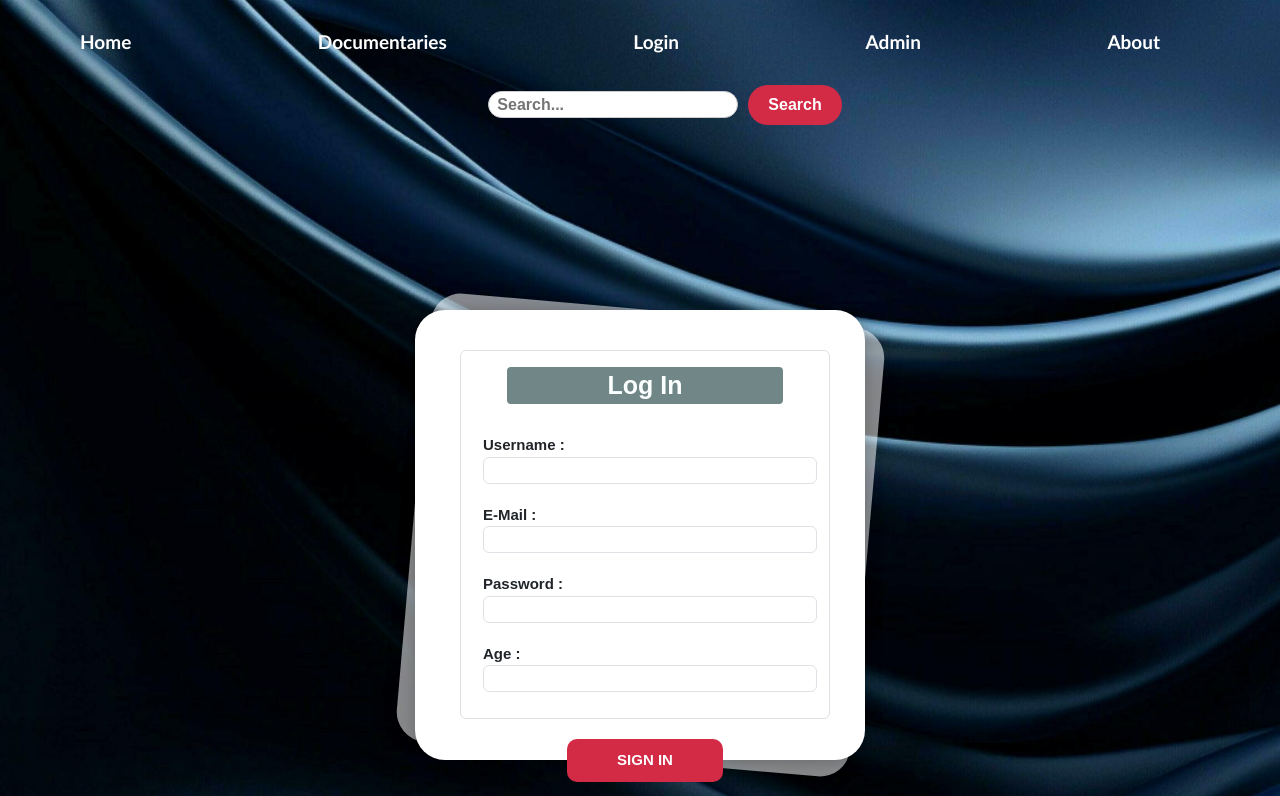
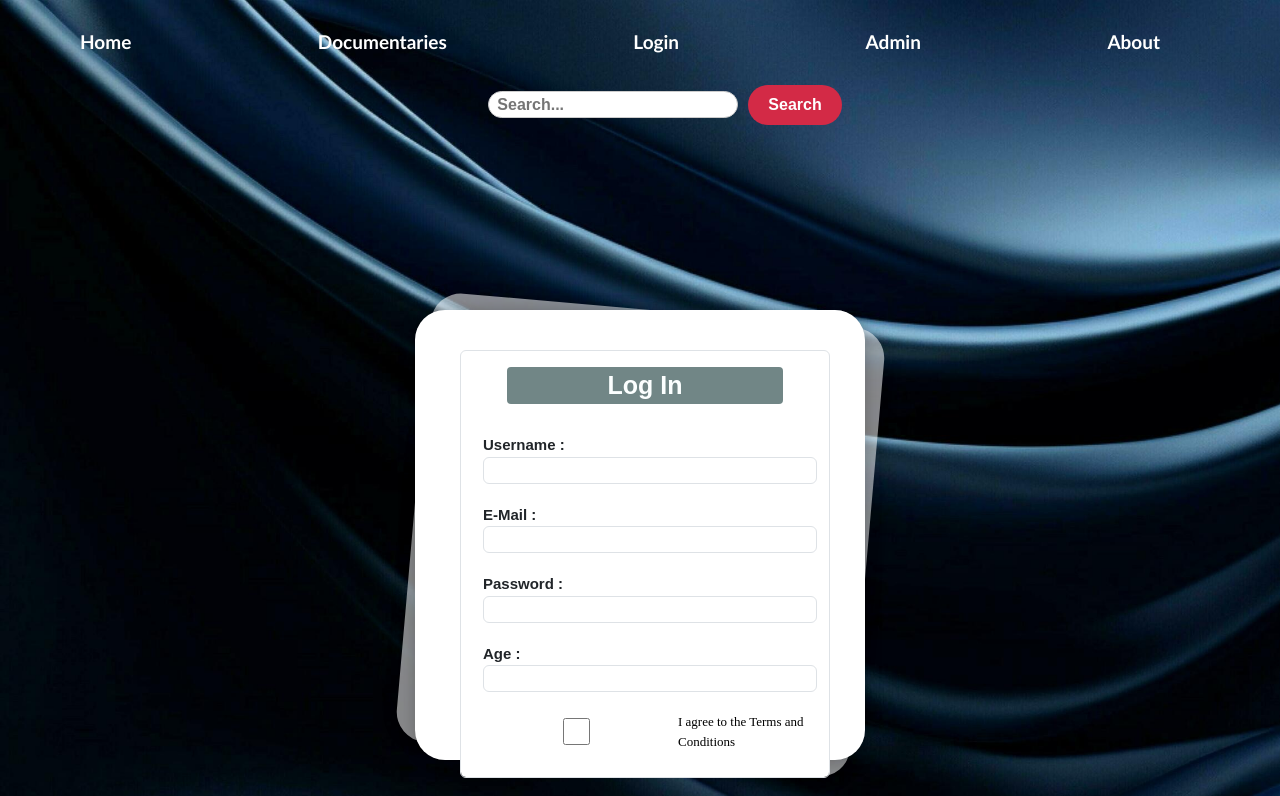
Before and after one commit to fatmax-02/documentary-website, a React (Create React App) app in the folder project 1/client/: page /login in a window 1280 px wide. Shown: the top 796 px of the page. Built offline with nearby package versions, Linux system fonts and the light colour scheme.

Commit message:
Update Login.js

```diff
--- a/project 1/client/src/component/Login.js
+++ b/project 1/client/src/component/Login.js
@@ -6,6 +6,7 @@ const Login = () => {
     const [useremail, setUseremail] = useState("");
     const [password, setPassword] = useState("");
     const [age, setAge] = useState("");
+    const [agreeToTerms, setAgreeToTerms] = useState(false);
     const [resMsg, setresMsg] = useState("");
 
     const newUser = () => {
@@ -14,7 +15,8 @@ const Login = () => {
             username: username,
             useremail: useremail,
             password: password,
-            age: age
+            age: age,
+            agreeToTerms: agreeToTerms
         })
         .then((res) => {
             setresMsg(res.data);
@@ -51,6 +53,12 @@ const Login = () => {
             <input type="number" class="form-control input-field" required
                  onChange={(e) => setAge(e.target.value)}></input>
         </div>
+        <div class="input-box" style={{ marginTop: '5px' }}>
+            <label style={{ fontSize: '13px', display: 'flex', alignItems: 'center', gap: '8px', fontWeight: 'normal' }}>
+                <input type="checkbox" onChange={(e) => setAgreeToTerms(e.target.checked)} />
+                I agree to the Terms and Conditions
+            </label>
+        </div>
       </form>
       <div class="input-box">
             <center>
```
